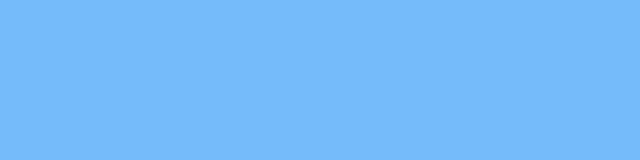
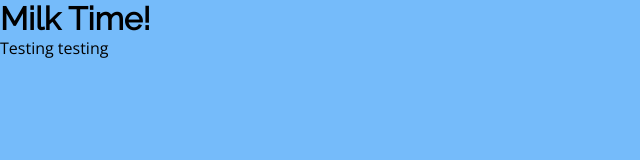
Before and after one commit to michellelclement/milk-time, a plain HTML site: page index.html in a window 1280 px wide. Shown: the whole page, without its empty margins (0-640 px from the left). Drawn offline with nearby package versions, Linux system fonts and the light colour scheme.

Commit message:
Adding fonts: git add . git com

```diff
--- a/assets/css/style.css
+++ b/assets/css/style.css
@@ -6,4 +6,9 @@
 
 html {
     background-color: #75BBFA;
+    font-family: 'Open Sans', sans-serif;
 }
+
+h1, h2, h3, h4, h5, h6 {
+    font-family: 'Raleway', sans-serif;
+}
--- a/index.html
+++ b/index.html
@@ -4,10 +4,15 @@
     <meta charset="UTF-8">
     <meta http-equiv="X-UA-Compatible" content="IE=edge">
     <meta name="viewport" content="width=device-width, initial-scale=1.0">
+    <link rel="preconnect" href="https://fonts.googleapis.com">
+<link rel="preconnect" href="https://fonts.gstatic.com" crossorigin>
+<link href="https://fonts.googleapis.com/css2?family=Open+Sans&family=Raleway:wght@300;400&display=swap" rel="stylesheet">
     <link rel="stylesheet" href="assets/css/style.css">
     <title>Milk Time!</title>
 </head>
 <body>
 
+    <h1>Milk Time!</h1>
+    <p>Testing testing</p>
 </body>
 </html>
```
